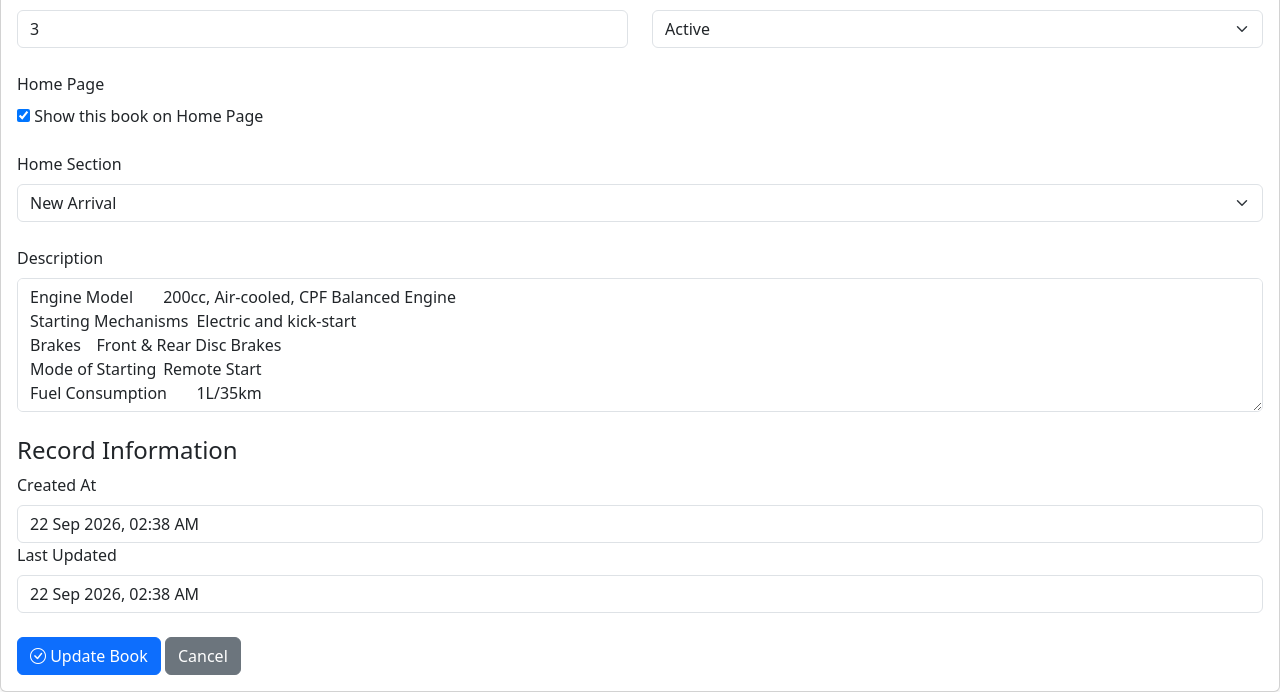
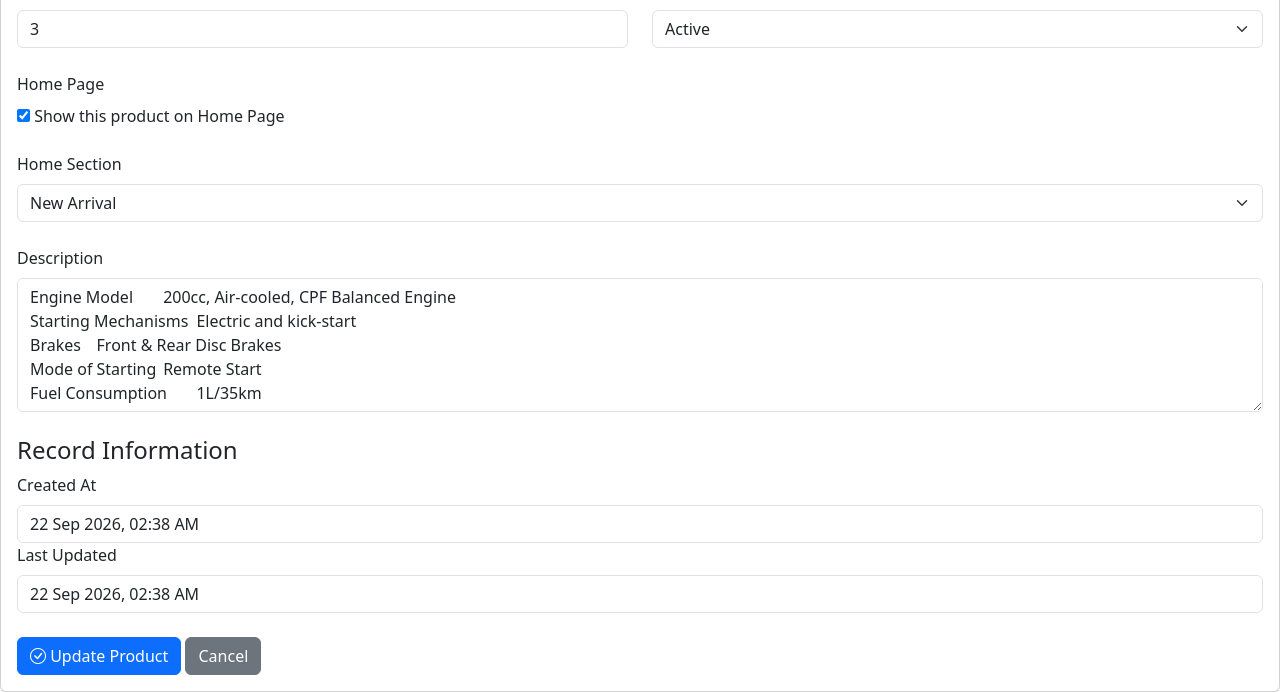
Before and after one commit to eyern/evalast-g, a Django app: page /edit_book/22/ in a window 1280 px wide. Shown: the part 1042-1734 px from the top of the page. Run offline with Django 5.2, Linux system fonts and the light colour scheme; a user stored in the database is signed in; data comes from the database, SQL or seed files in the repository; data that the repository does not hold is empty.

Commit message:
edit book

```diff
--- a/templates/admin/edit_book.html
+++ b/templates/admin/edit_book.html
@@ -64,7 +64,7 @@ Edit Product
             name="author"
             value="{{ book.author }}"
             class="form-control"
-            placeholder="Enter author name" required
+            placeholder="Enter brand name" required
           />
         </div>
 
@@ -210,7 +210,7 @@ Edit Product
             <label>
               <input type="checkbox" name="show_on_home" {% if book.show_on_home %}checked{% endif %}/>
 
-              Show this book on Home Page
+              Show this product on Home Page
             </label>
           </div>
         </div>
@@ -263,7 +263,7 @@ Edit Product
         <div class="col-12">
           <button type="submit" class="btn btn-primary">
             <i class="bi bi-check-circle"></i>
-            Update Book
+            Update Product
           </button>
 
           <a href="{% url 'book_lists' %}" class="btn btn-secondary"> Cancel </a>
```
